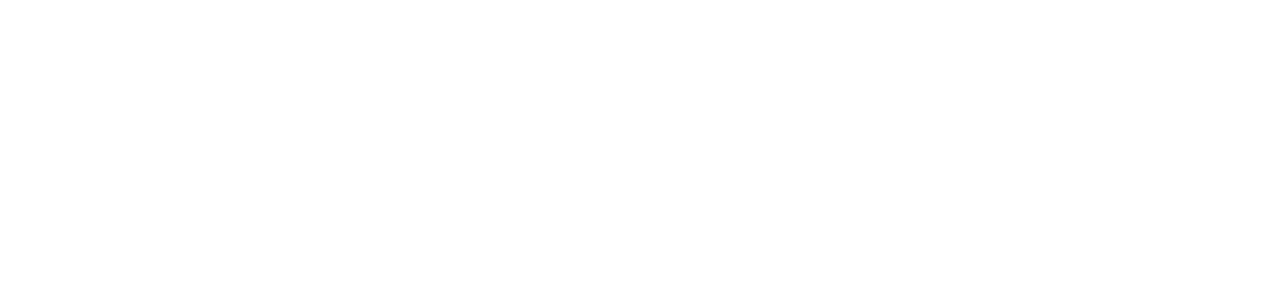
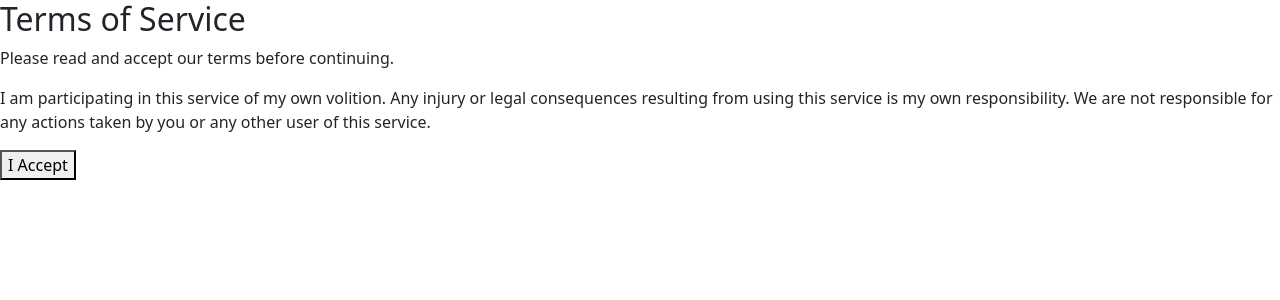
Before and after one commit to khimabaja/hackathon-2025, a React (Create React App) app: page /tos in a window 1280 px wide. Before the commit this address had no page. Shown: the top 300 px of the page. Built offline with nearby package versions, Linux system fonts and the light colour scheme.

Commit message:
added tos; changed interests to traits

```diff
--- a/src/App.js
+++ b/src/App.js
@@ -6,6 +6,7 @@ import Home from './components/Home';
 import Profile from './components/Profile';
 import Messages from './components/Messages';
 import Matches from './components/Matches'; // <-- Import the new Matches component
+import TermsOfService from "./components/TermsOfService";
 
 function App() {
   return (
@@ -13,6 +14,7 @@ function App() {
       <div className="App">
         <Routes>
           <Route path="/login" element={<Login />} />
+          <Route path="/tos" element={<TermsOfService />} />
           <Route path="/home" element={<Home />} />
           <Route path="/profile" element={<Profile />} />
           <Route path="/messages" element={<Messages />} />
--- a/src/components/Home.js
+++ b/src/components/Home.js
@@ -5,10 +5,10 @@ import LikedProfiles from './LikedProfiles';
 
 // Mock data for potential matches
 const potentialMatches = [
-  { id: 1, name: "Sarah", age: 26, distance: 5, interests: ["Hiking", "Photography", "Travel"], bio: "Looking for someone to explore the world with!" },
-  { id: 2, name: "Emily", age: 24, distance: 3, interests: ["Reading", "Cooking", "Yoga"], bio: "Foodie looking for a partner in culinary adventures!" },
-  { id: 3, name: "Jessica", age: 28, distance: 7, interests: ["Music", "Dancing", "Art"], bio: "Artist seeking a muse and a companion." },
-  { id: 4, name: "Olivia", age: 25, distance: 2, interests: ["Fitness", "Nutrition", "Outdoors"], bio: "Health enthusiast looking for an active partner." },
+  { id: 1, name: "Sarah", age: 26, distance: 5, Traits: ["Height: 5-7", "Weight: 120", "Reach: 65"], bio: "Looking for someone to explore the world with!" },
+  { id: 2, name: "Emily", age: 24, distance: 3, Traits: ["Height: 5-6", "Weight: 125", "Reach: 62"], bio: "Foodie looking for a partner in culinary adventures!" },
+  { id: 3, name: "Jessica", age: 28, distance: 7, Traits: ["Height: 5-11", "Weight: 155", "Reach: 73"], bio: "Artist seeking a muse and a companion." },
+  { id: 4, name: "Olivia", age: 25, distance: 2, Traits: ["Height: 5-1", "Weight: 110", "Reach: 49"], bio: "Health enthusiast looking for an active partner." },
 ];
 
 function Home() {
@@ -61,7 +61,7 @@ function Home() {
 
       {showMatch && (
         <Alert variant="success" onClose={() => setShowMatch(false)} dismissible>
-          It's a match! You liked {currentMatch.name}.
+          It's a match! Get ready to fight {currentMatch.name}.
         </Alert>
       )}
 
@@ -93,14 +93,20 @@ function Home() {
                 <Card.Body>
                   <Card.Title>{currentMatch.name}, {currentMatch.age}</Card.Title>
                   <Card.Text>
-                    {currentMatch.distance} miles away
-                    <br />
-                    Interests: {currentMatch.interests.join(", ")}
-                    <br />
-                    "{currentMatch.bio}"
-                  </Card.Text>
-                  <Button variant="success" className="me-2" onClick={handleLike}>Like</Button>
-                  <Button variant="danger" onClick={handlePass}>Pass</Button>
+    {currentMatch.distance} miles away
+    <br />
+    <br />
+    {currentMatch.Traits.map((trait, index) => (
+      <React.Fragment key={index}>
+        {trait}
+        <br />
+      </React.Fragment>
+    ))}
+    <br />
+    "{currentMatch.bio}"
+  </Card.Text>
+                  <Button variant="success" className="me-2" onClick={handleLike}>Fight</Button>
+                  <Button variant="danger" onClick={handlePass}>Flight</Button>
                 </Card.Body>
               </Col>
             </Row>
--- /dev/null
+++ b/src/components/TermsOfService.js
@@ -0,0 +1,26 @@
+import React from "react";
+import { useNavigate } from "react-router-dom";
+
+function TermsOfService() {
+  const navigate = useNavigate();
+
+  const handleAccept = () => {
+    localStorage.setItem("tosAccepted", "true");
+    navigate("/home");
+  };
+
+  return (
+    <div>
+      <h2>Terms of Service</h2>
+      <p>Please read and accept our terms before continuing.</p>
+      <p>
+        I am participating in this service of my own volition. Any injury or legal consequences resulting
+        from using this service is my own responsibility. We are not responsible for any actions taken by
+        you or any other user of this service.
+      </p>
+      <button onClick={handleAccept}>I Accept</button>
+    </div>
+  );
+}
+
+export default TermsOfService;
```
